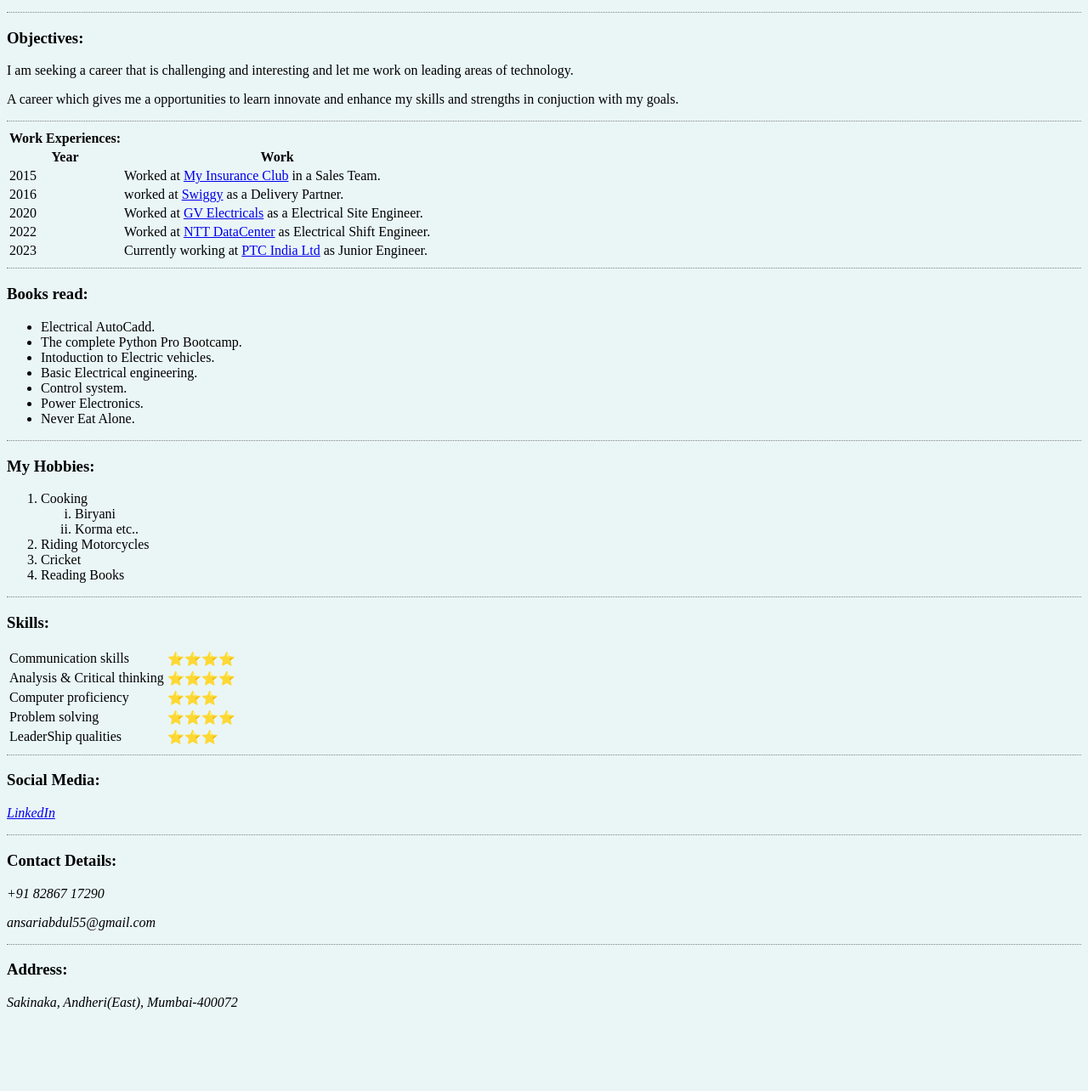
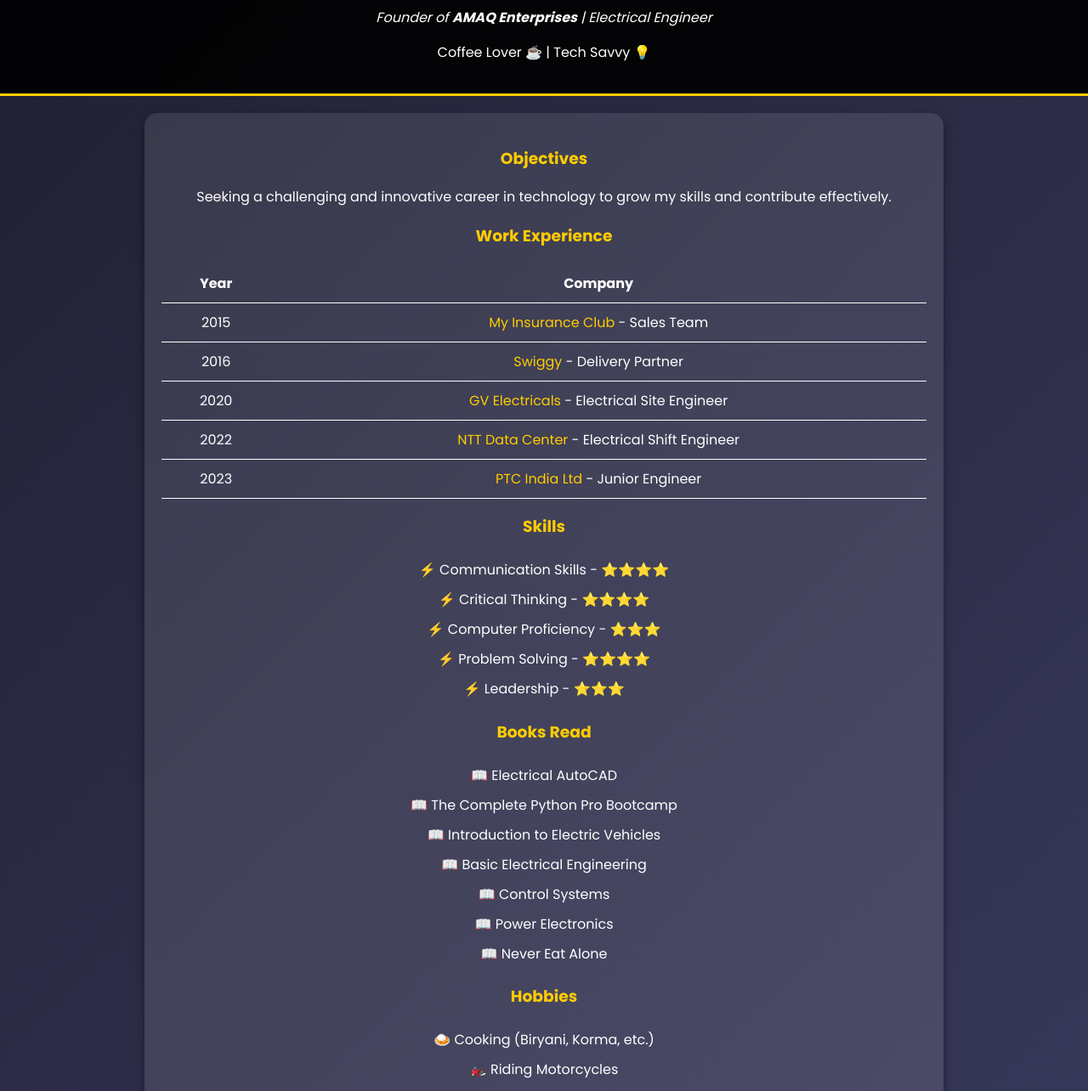
Before and after one commit to abdull27/personal, a plain HTML site: page index.html in a window 1280 px wide. Shown: the part 298-1582 px from the top of the page at 85% size. Before the commit the page ends 1503 px from the top, so only its background shows below. Drawn offline with Linux system fonts and the light colour scheme.

Commit message:
index.html

```diff
--- a/index.html
+++ b/index.html
@@ -1,152 +1,146 @@
 <!DOCTYPE html>
-    <html>
-<!--Header of the url code-->
+<html lang="en">
 <head>
-            <meta charset="utf-8">
-            <title>Abdul's personal site</title>
+    <meta charset="UTF-8">
+    <meta name="viewport" content="width=device-width, initial-scale=1.0">
+    <title>Abdul's Personal Site</title>
     <link rel="stylesheet" href="abdul.css">
+    <link href="https://fonts.googleapis.com/css2?family=Poppins:wght@300;400;700&display=swap" rel="stylesheet">
+    <style>
+        body {
+            font-family: 'Poppins', sans-serif;
+            margin: 0;
+            padding: 0;
+            background: linear-gradient(135deg, #1e1e2f, #3a3a5f);
+            color: #fff;
+            text-align: center;
+            overflow-x: hidden;
+        }
+        header {
+            padding: 20px;
+            background: rgba(0, 0, 0, 0.7);
+            border-bottom: 3px solid #ffcc00;
+            transition: background 0.3s ease-in-out;
+        }
+        header:hover {
+            background: rgba(0, 0, 0, 0.9);
+        }
+        .profile-img {
+            border-radius: 50%;
+            width: 180px;
+            height: 180px;
+            border: 4px solid #ffcc00;
+            transition: transform 0.3s ease-in-out;
+        }
+        .profile-img:hover {
+            transform: scale(1.1);
+        }
+        .container {
+            max-width: 900px;
+            margin: 20px auto;
+            padding: 20px;
+            background: rgba(255, 255, 255, 0.1);
+            border-radius: 15px;
+            box-shadow: 0 6px 12px rgba(0, 0, 0, 0.4);
+            animation: fadeIn 1s ease-in-out;
+        }
+        @keyframes fadeIn {
+            from { opacity: 0; transform: translateY(-20px); }
+            to { opacity: 1; transform: translateY(0); }
+        }
+        h1, h3 {
+            color: #ffcc00;
+        }
+        a {
+            color: #ffcc00;
+            text-decoration: none;
+            transition: color 0.3s;
+        }
+        a:hover {
+            color: #ffffff;
+        }
+        table {
+            width: 100%;
+            margin-top: 10px;
+            border-collapse: collapse;
+        }
+        th, td {
+            padding: 10px;
+            border-bottom: 1px solid #fff;
+        }
+        ul, ol {
+            list-style: none;
+            padding: 0;
+        }
+        ul li, ol li {
+            padding: 5px;
+        }
+        .social-icons a {
+            margin: 0 10px;
+            display: inline-block;
+            font-size: 24px;
+        }
+    </style>
 </head>
-<!--Body of the code-->
 <body>
+    <header>
+        <img src="abdul_image.png" class="profile-img" alt="Abdul's Profile Picture">
+        <h1>Abdul Mabood Ansari</h1>
+        <p><em>Founder of <strong>AMAQ Enterprises</strong> | Electrical Engineer</em></p>
+        <p>Coffee Lover ☕ | Tech Savvy 💡</p>
+    </header>
 
-        <table cellspacing="20">
-            <thead>
-                <tr>
-                    <th><!--Image displayed on site-->
-        <img src="abdul_image.png?rnd="40000" width="300" height="250" alt="abdul's profile picture">
-                    </th>
-                    <th><!--Main Header of Body-->
-            <h1>ABDUL MABOOD ANSARI</h1>
-            <!--Paragraph on body-->
-                <!--using <em>to make word in italic look</em> -->
-            <p><em>Founder of <strong>AMAQ Enterprises</strong>.</em></p>
-            <p>I am an <em>Electrical Engineer</em>. I have completed my <em>Electrical Engineering</em> in year 2020. I am a <em>Tech savvy</em>. I love <em>Coffee</em>. </p>
-                    </th>
-                </tr>
-            </thead>
+    <div class="container">
+        <h3>Objectives</h3>
+        <p>Seeking a challenging and innovative career in technology to grow my skills and contribute effectively.</p>
+
+        <h3>Work Experience</h3>
+        <table>
+            <tr><th>Year</th><th>Company</th></tr>
+            <tr><td>2015</td><td><a href="https://www.myinsuranceclub.com/about-us">My Insurance Club</a> - Sales Team</td></tr>
+            <tr><td>2016</td><td><a href="https://careers.swiggy.com/#/about">Swiggy</a> - Delivery Partner</td></tr>
+            <tr><td>2020</td><td><a href="http://gvelectricals.in">GV Electricals</a> - Electrical Site Engineer</td></tr>
+            <tr><td>2022</td><td><a href="https://datacenter.hello.global.ntt/en/about-us">NTT Data Center</a> - Electrical Shift Engineer</td></tr>
+            <tr><td>2023</td><td><a href="https://www.ptcindia.com/about-us/">PTC India Ltd</a> - Junior Engineer</td></tr>
         </table>
-        <!-- Adding Horizontal line-->
-        <hr>
-            <h3>Objectives:</h3>
-            <p>I am seeking a career that is challenging and interesting and let me work on leading areas of technology. </p>
-            <p>A career which gives me a opportunities to learn innovate and enhance my skills and strengths in conjuction with my goals. </p>
-            <hr>
 
-            <!--Adding table -->
-            <table>
-                <!--Table Head-->
-                <thead>
-                    <!--Table row-->
-                    <tr>
-                        <!--Table header in bold -->
-                        <th>Work Experiences:</th>
-                    </tr>
-                </thead>
+        <h3>Skills</h3>
+        <ul>
+            <li>⚡ Communication Skills - ⭐⭐⭐⭐</li>
+            <li>⚡ Critical Thinking - ⭐⭐⭐⭐</li>
+            <li>⚡ Computer Proficiency - ⭐⭐⭐</li>
+            <li>⚡ Problem Solving - ⭐⭐⭐⭐</li>
+            <li>⚡ Leadership - ⭐⭐⭐</li>
+        </ul>
 
-                <tbody>
-                    <tr>
-                        <th>Year</th>
-                        <th>Work</th>
+        <h3>Books Read</h3>
+        <ul>
+            <li>📖 Electrical AutoCAD</li>
+            <li>📖 The Complete Python Pro Bootcamp</li>
+            <li>📖 Introduction to Electric Vehicles</li>
+            <li>📖 Basic Electrical Engineering</li>
+            <li>📖 Control Systems</li>
+            <li>📖 Power Electronics</li>
+            <li>📖 Never Eat Alone</li>
+        </ul>
 
-                    </tr>
-                    <tr>
-                        <!--Table header without bold -->
-                        <td>2015</td>
-                        <td>Worked at <a href="https://www.myinsuranceclub.com/about-us">My Insurance Club</a> in a Sales Team.</td>
-                    </tr>
+        <h3>Hobbies</h3>
+        <ol>
+            <li>🍛 Cooking (Biryani, Korma, etc.)</li>
+            <li>🏍️ Riding Motorcycles</li>
+            <li>🏏 Cricket</li>
+            <li>📚 Reading Books</li>
+        </ol>
 
-                    <tr>
-                        <td>2016</td>
-                        <td>worked at <a href="https://careers.swiggy.com/#/about">Swiggy</a> as a Delivery Partner. </td>
-                    </tr>
+        <h3>Contact</h3>
+        <p>📞 <a href="tel:+918286717290">+91 82867 17290</a></p>
+        <p>✉️ <a href="mailto:ansariabdul55@gmail.com">ansariabdul55@gmail.com</a></p>
+        <p>📍 Sakinaka, Andheri (East), Mumbai - 400072</p>
 
-                    <tr>
-                        <td>2020</td>
-                        <td>Worked at <a href="http://gvelectricals.in">GV Electricals</a> as a Electrical Site Engineer.</td>
-                    </tr>
-
-                    <tr>
-                        <td>2022</td>
-                        <td>Worked at <a href="https://datacenter.hello.global.ntt/en/about-us">NTT DataCenter</a> as Electrical Shift Engineer. </td>
-                    </tr>
-                    <tr>
-                        <td>2023</td>
-                        <td>Currently working at <a href="https://www.ptcindia.com/about-us/">PTC India Ltd</a> as Junior Engineer. </td>
-                    </tr>
-                </tbody>
-            </table>
-        <hr>
-
-            <h3>Books read:</h3>
-        <!--Making unordered list  -->
-        <ul>
-            <li> Electrical AutoCadd.</li>
-            <li>The complete Python Pro Bootcamp.</li>
-            <li>Intoduction to Electric vehicles.</li>
-            <li>Basic Electrical engineering.</li>
-            <li>Control system.</li>
-            <li>Power Electronics.</li>
-            <li>Never Eat Alone.</li>
-        </ul>
-        <hr>
-<!-- HOBBIES-->
-        <h3>My Hobbies:</h3>
-        <!--making ordered list-->
-        <ol>
-            <li>Cooking</li>
-            <!--Nesting the ordered list with roman numbers-->
-            <ol start type="i"><li>Biryani</li>
-            <li>Korma etc..</li>
-            </ol>
-            <li>Riding Motorcycles</li>
-            <li>Cricket</li>
-            <li>Reading Books</li>
-        </ol>
-        <hr>
-        <h3>Skills:</h3>
-        <table>
-            <tbody>
-                <tr>
-                    <td>Communication skills</td>
-                    <td>⭐⭐⭐⭐</td>
-                </tr>
-
-                <tr>
-                    <td>Analysis & Critical thinking</td>
-                    <td>⭐⭐⭐⭐</td>
-                </tr>
-
-                <tr>
-                    <td>Computer proficiency</td>
-                    <td>⭐⭐⭐</td>
-                </tr>
-
-                <tr>
-                    <td>Problem solving</td>
-                    <td>⭐⭐⭐⭐</td>
-                </tr>
-
-                <tr>
-                    <td>LeaderShip qualities</td>
-                    <td>⭐⭐⭐</td>
-                </tr>
-            </tbody>
-        </table>
-        <hr>
-        <h3>Social Media:</h3>
-        <!--Adding anchor tags so that we can directly with the  relative website -->
-        <p><a href="https://www.linkedin.com/in/abdul-mabood-ansari-4125ab1a3"><em>LinkedIn</em></a></p>
-        <hr>
-        <h3>Contact Details:</h3>
-        <p><em>+91 82867 17290</em></p>
-        <p><em>ansariabdul55@gmail.com</em></p>
-        <hr>
-        <h3>Address:</h3>
-        <p><em>Sakinaka, Andheri(East), Mumbai-400072</em></p>
-
-
-
-
+        <h3>Social Media</h3>
+        <div class="social-icons">
+            <a href="https://www.linkedin.com/in/abdul-mabood-ansari-4125ab1a3">🔗 LinkedIn</a>
+        </div>
+    </div>
 </body>
-
 </html>
```
Lines whose indentation alone changed are shown as unchanged.
